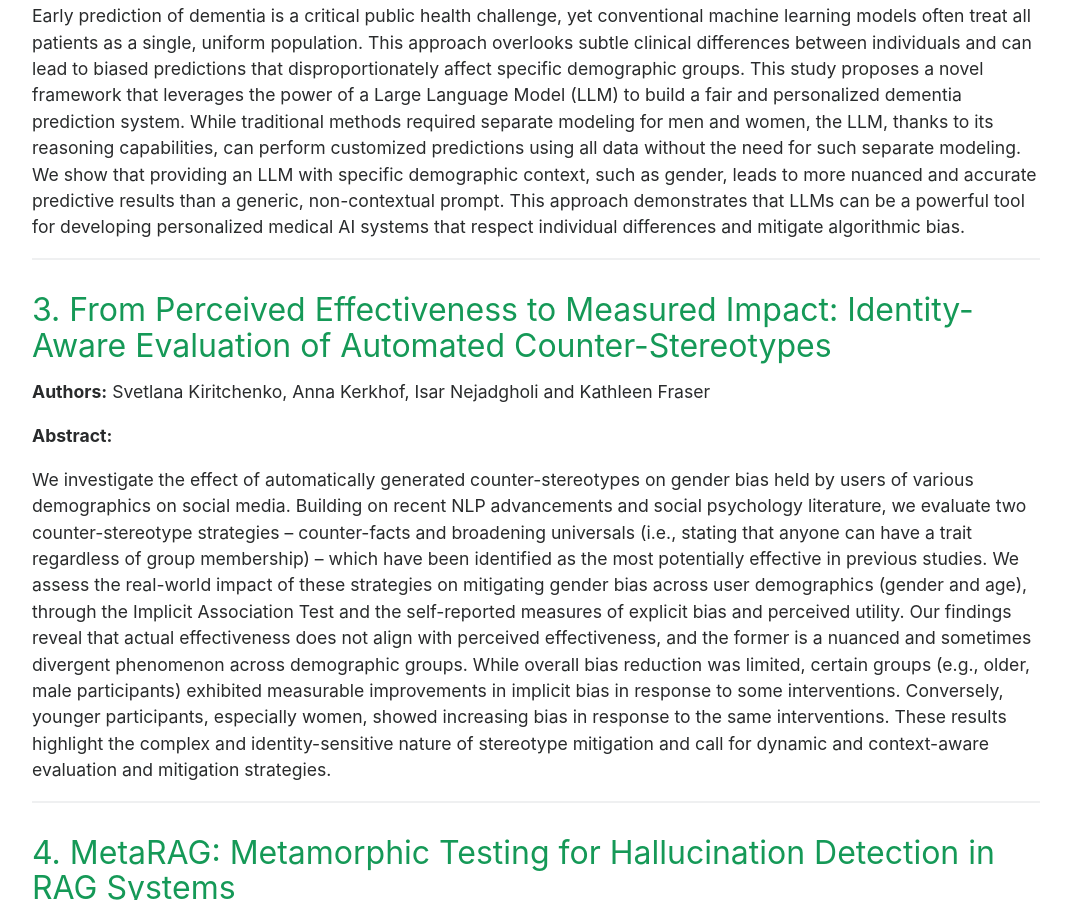
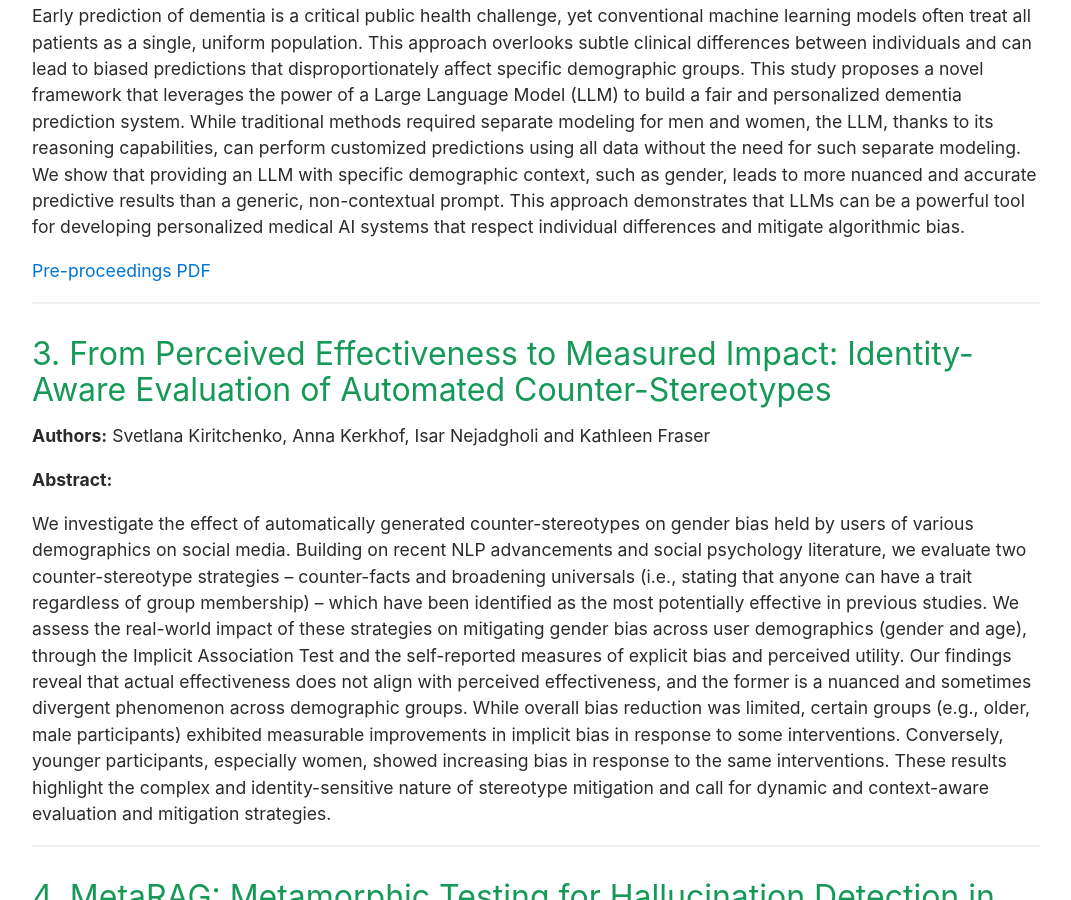
Before and after one commit to identity-aware-ai/identity-aware-ai.github.io, a Jekyll site: the page built from accepted.md, in a window 1280 px wide and 900 px high, scrolled down 1985 px. Shown: the whole window, without its empty margins (104-1175 px from the left). Built offline with Jekyll 4.4.1, drawn with Linux system fonts in a browser that asks for light colours.

Commit message:
added one PDF

```diff
--- a/accepted.md
+++ b/accepted.md
@@ -43,6 +43,8 @@ As artificial intelligence advances, systems are increasingly capable of simulat
 **Abstract:**
 
 Early prediction of dementia is a critical public health challenge, yet conventional machine learning models often treat all patients as a single, uniform population. This approach overlooks subtle clinical differences between individuals and can lead to biased predictions that disproportionately affect specific demographic groups. This study proposes a novel framework that leverages the power of a Large Language Model (LLM) to build a fair and personalized dementia prediction system. While traditional methods required separate modeling for men and women, the LLM, thanks to its reasoning capabilities, can perform customized predictions using all data without the need for such separate modeling. We show that providing an LLM with specific demographic context, such as gender, leads to more nuanced and accurate predictive results than a generic, non-contextual prompt. This approach demonstrates that LLMs can be a powerful tool for developing personalized medical AI systems that respect individual differences and mitigate algorithmic bias.
+
+[Pre-proceedings PDF](https://drive.google.com/file/d/1329Yi8XGsW4U9za38a9Be1zA4NaDaFw3/view?usp=drive_link)
 
 ---
 
```
